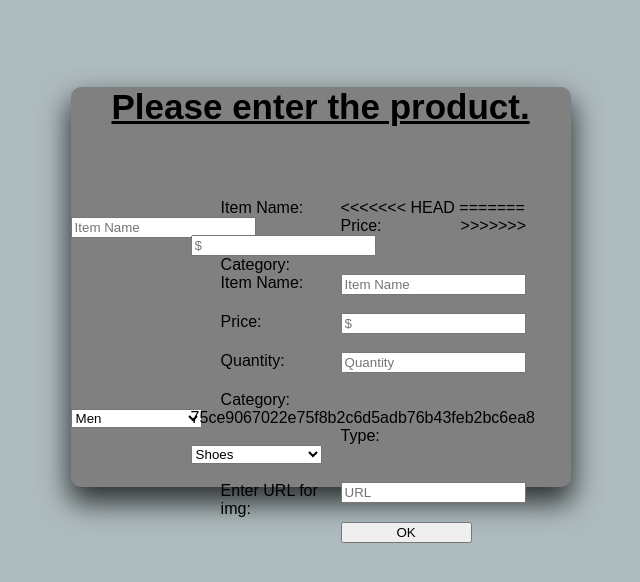
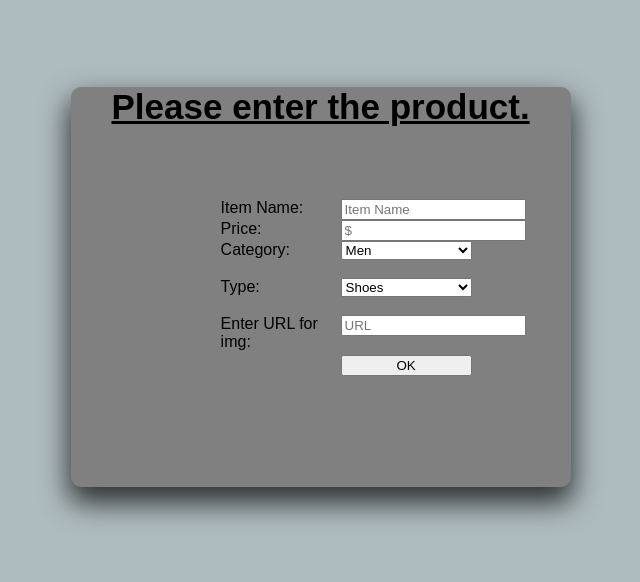
Before and after one commit to Naksi96/rush00, a PHP site: page /enter_product.php in a window 1280 px wide. Shown: the part 157-739 px from the top of the page, without its empty margins (339-979 px from the left). Run offline with PHP 8.4, Linux system fonts and the light colour scheme; the visitor is signed in with stand-in values (Sample User, id 1).

Commit message:
modify the quantity

```diff
--- a/enter_product.php
+++ b/enter_product.php
@@ -122,21 +122,11 @@
 		<H1 class="subj">Please enter the product.</H1><br /><br><br><br>
 		<form action="enter_product_create.php" method="POST" class="login">
 			<div class="row">
-<<<<<<< HEAD
 				<div class="column left">Item Name:</div>
 				<div class="column"><input type="text" name="name" value="" required placeholder="Item Name"/><br /></div>
 				<div class="column left">Price:</div>
 				<div class="column"><input type="number" name="price" value="" required placeholder="$"/><br /></div>
 				<div class="column left">Category:</div>
-=======
-				<div class="column left">Item Name: <br></div>
-				<div class="column"><input type="text" name="name" value="" required placeholder="Item Name"/><br /><br></div>
-				<div class="column left">Price: <br></div>
-				<div class="column"><input type="number" name="price" value="" required placeholder="$"/><br /><br></div>
-				<div class="column left">Quantity: <br></div>
-				<div class="column"><input type="number" name="quantity" value="" required placeholder="Quantity"/><br /><br></div>
-				<div class="column left">Category: <br></div>
->>>>>>> 75ce9067022e75f8b2c6d5adb76b43feb2bc6ea8
 				<div class="column">
 					<select name="category" class="select">
 						<option value="men">Men</option>
```
Also changed, not shown: cart_del.php (added, +17 -0 lines), cart_modif.php (added, +24 -0 lines), mycart.php (+9 -0 lines).
